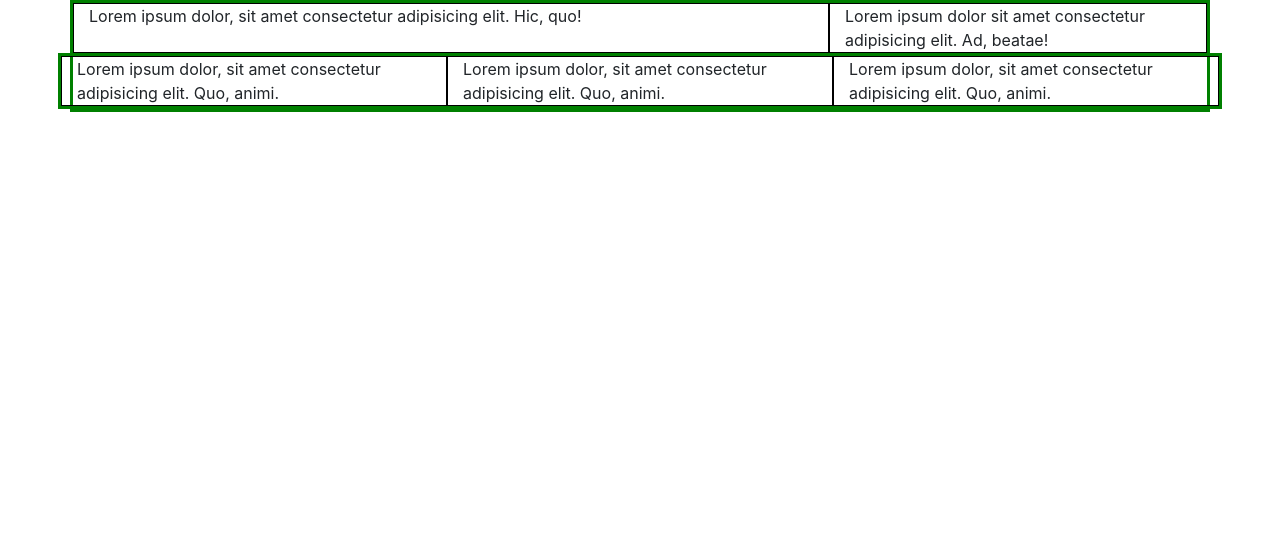
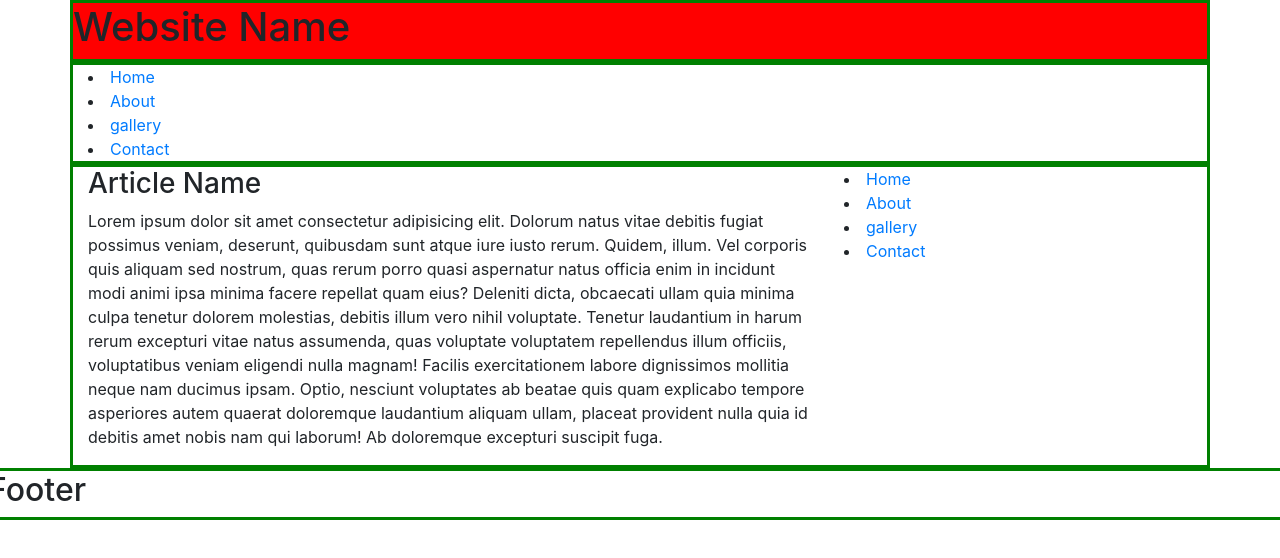
Before and after one commit to hamza887/CSS-learning, a plain HTML site: page boot.html in a window 1280 px wide. Drawn offline with Linux system fonts and the light colour scheme.

Commit message:
working on bootstrap classes

```diff
--- a/boot.css
+++ b/boot.css
@@ -4,3 +4,7 @@
 .row{
     border: 3px solid green;
 }
+
+#websitename{
+    background-color: red;
+}
--- a/boot.html
+++ b/boot.html
@@ -9,17 +9,33 @@
     <link rel="stylesheet" href="boot.css">
 </head>
 <body>
-    <div class="container">
+    <div  class="container">
+        <div id='websitename' class="row">
+          <h1>Website Name</h1>
+            </div>
+            <div class="row">
+                <div class="col">
+                    <li><a href="">Home</a></li>
+                    <li><a href="">About</a></li>
+                    <li><a href="">gallery</a></li>
+                    <li><a href="">Contact</a></li>
+                </div>
+                  </div>
+            <div class="row">
+                <div class="col-lg-8 col-md-4">
+                    <h3>Article Name</h3>
+                    <p>Lorem ipsum dolor sit amet consectetur adipisicing elit. Dolorum natus vitae debitis fugiat possimus veniam, deserunt, quibusdam sunt atque iure iusto rerum. Quidem, illum. Vel corporis quis aliquam sed nostrum, quas rerum porro quasi aspernatur natus officia enim in incidunt modi animi ipsa minima facere repellat quam eius? Deleniti dicta, obcaecati ullam quia minima culpa tenetur dolorem molestias, debitis illum vero nihil voluptate. Tenetur laudantium in harum rerum excepturi vitae natus assumenda, quas voluptate voluptatem repellendus illum officiis, voluptatibus veniam eligendi nulla magnam! Facilis exercitationem labore dignissimos mollitia neque nam ducimus ipsam. Optio, nesciunt voluptates ab beatae quis quam explicabo tempore asperiores autem quaerat doloremque laudantium aliquam ullam, placeat provident nulla quia id debitis amet nobis nam qui laborum! Ab doloremque excepturi suscipit fuga.</p>
+                </div>
+                <div class="col-lg-4 col-md-8">
+                        <li><a href="">Home</a></li>
+                        <li><a href="">About</a></li>
+                        <li><a href="">gallery</a></li>
+                        <li><a href="">Contact</a></li>
+                </div>
+            </div>
+        </div>
         <div class="row">
-            <div class="col-8">
-                Lorem ipsum dolor, sit amet consectetur adipisicing elit. Hic, quo!
-            </div>
-            <div class="col-4">Lorem ipsum dolor sit amet consectetur adipisicing elit. Ad, beatae!</div>
-            <div class="row">
-                <div class="col-4">Lorem ipsum dolor, sit amet consectetur adipisicing elit. Quo, animi.</div>
-                <div class="col-4">Lorem ipsum dolor, sit amet consectetur adipisicing elit. Quo, animi.</div>
-                <div class="col-4">Lorem ipsum dolor, sit amet consectetur adipisicing elit. Quo, animi.</div>
-            </div>
+            <h2 >Footer</h2>
         </div>
     </div>
 </body>
```
